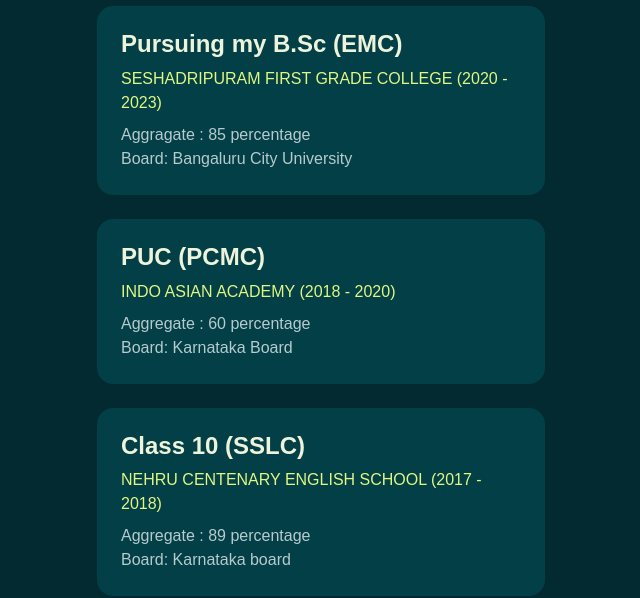
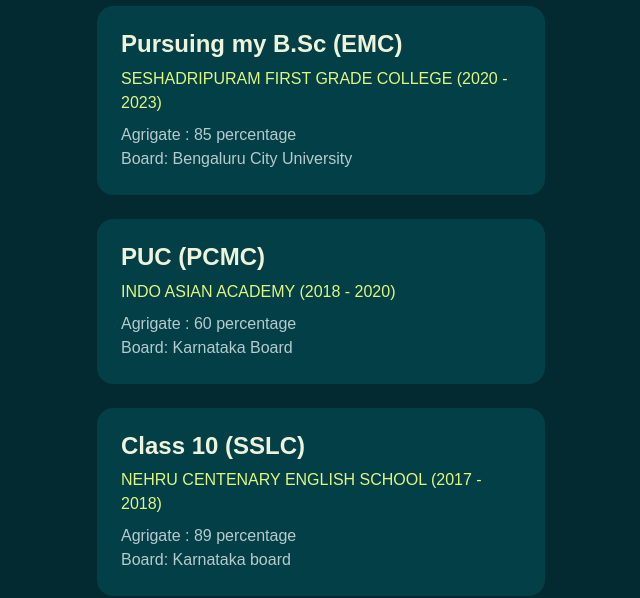
Before and after one commit to roopesh4p5/cdem, a plain HTML site: page index.html in a window 1280 px wide. Shown: the part 3140-3738 px from the top of the page, without its empty margins (203-843 px from the left). Drawn offline with Linux system fonts and the light colour scheme; a web font is replaced by a local one.

Commit message:
Update index.html

```diff
--- a/index.html
+++ b/index.html
@@ -213,8 +213,8 @@
                                 <div class="bg-base p-4 rounded-4 shadow-effect">
                                     <h4>Pursuing my B.Sc (EMC)</h4>
                                     <p class="text-brand mb-2">SESHADRIPURAM FIRST GRADE COLLEGE (2020 - 2023)</p>
-                                    <p class="mb-0">Aggragate : 85 percentage</p>
-                                    <p class="mb-0">Board: Bangaluru City University</p>
+                                    <p class="mb-0">Agrigate : 85 percentage</p>
+                                    <p class="mb-0">Board: Bengaluru City University</p>
                                 </div>
                             </div>
 
@@ -222,7 +222,7 @@
                                 <div class="bg-base p-4 rounded-4 shadow-effect">
                                     <h4>PUC (PCMC)</h4>
                                     <p class="text-brand mb-2">INDO ASIAN ACADEMY (2018 - 2020)</p>
-                                    <p class="mb-0">Aggregate : 60 percentage</p>
+                                    <p class="mb-0">Agrigate : 60 percentage</p>
                                     <p class="mb-0">Board: Karnataka Board</p>
                                 </div>
                             </div>
@@ -231,7 +231,7 @@
                                 <div class="bg-base p-4 rounded-4 shadow-effect">
                                     <h4>Class 10 (SSLC)</h4>
                                     <p class="text-brand mb-2">NEHRU CENTENARY ENGLISH SCHOOL (2017 - 2018)</p>
-                                    <p class="mb-0">Aggregate : 89 percentage</p>
+                                    <p class="mb-0">Agrigate : 89 percentage</p>
                                     <p class="mb-0">Board: Karnataka board</p>
                                 </div>
                             </div>
```
